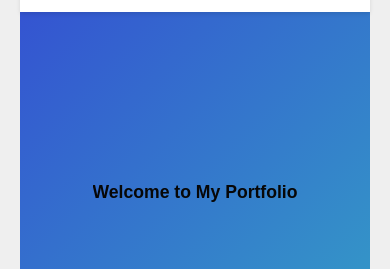
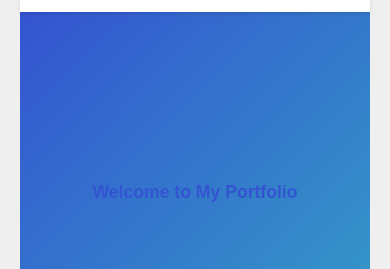
Before and after one commit to Stavin13/StavinFernandes, a plain HTML site: page index.html in a window 390 px wide. Shown: the part 144-413 px from the top of the page. Drawn offline with Linux system fonts and the light colour scheme.

Commit message:
Update portfolio styling and fix mobile responsiveness

```diff
--- a/main.js
+++ b/main.js
@@ -8,6 +8,8 @@ const nextButton = document.querySelector('.carousel-button.next');
 const dotsContainer = document.querySelector('.carousel-dots');
 const mobileMenuToggle = document.querySelector('.mobile-menu-toggle');
 const navLinks = document.querySelector('.nav-links');
+const typingIntro = document.querySelector('.typing-intro');
+const typingText = document.querySelector('.typing-text');
 
 // Add mobile detection
 const isMobile = /Android|webOS|iPhone|iPad|iPod|BlackBerry|IEMobile|Opera Mini/i.test(navigator.userAgent);
@@ -219,55 +221,47 @@ document.addEventListener('DOMContentLoaded', () => {
     });
 });
 
-// Typing Effect Configuration
-const typingConfig = {
-    intro: {
-        text: "Welcome to My Portfolio",
-        element: document.querySelector('.typing-intro'),
-        speed: isMobile ? 150 : 100
-    },
-    name: {
-        text: "Stavin Fernandes",
-        element: document.querySelector('.typing-text'),
-        speed: isMobile ? 150 : 100
-    }
+// Text Configuration
+const texts = {
+    intro: "Welcome to My Portfolio",
+    name: "Stavin Fernandes"
 };
 
-// Remove any existing typing effect related code/functions
-// and replace with this unified implementation
-function typeEffect(config, index, callback) {
-    if (!config.element) return; // Guard clause for missing elements
+// Typing Effect Function
+function typeText(element, text, delay = 100) {
+    if (!element) return;
 
-    const { text, element, speed } = config;
+    let index = 0;
+    element.textContent = ''; // Clear existing text
 
-    if (index < text.length) {
-        element.textContent += text.charAt(index);
-        setTimeout(() => typeEffect(config, index + 1, callback), speed);
-    } else if (callback) {
-        callback();
+    function type() {
+        if (index < text.length) {
+            element.textContent += text[index];
+            index++;
+            setTimeout(type, delay);
+        }
     }
+
+    type();
 }
 
 // Initialize Typing Effects
 document.addEventListener('DOMContentLoaded', () => {
-    // Remove any existing content
-    if (typingConfig.intro.element) typingConfig.intro.element.textContent = '';
-    if (typingConfig.name.element) typingConfig.name.element.textContent = '';
+    // Start intro typing
+    typeText(typingIntro, texts.intro, 100);
 
-    // Start intro typing
-    typeEffect(typingConfig.intro, 0, () => {
-        // Start name typing after intro completes
-        setTimeout(() => {
-            typeEffect(typingConfig.name, 0);
-        }, 1000);
-    });
+    // Start name typing after intro
+    setTimeout(() => {
+        typeText(typingText, texts.name, 150);
+    }, 2000);
 });
 
 // Mobile Menu Toggle
-mobileMenuToggle.addEventListener('click', () => {
-    navLinks.classList.toggle('active');
-    mobileMenuToggle.classList.toggle('active');
-});
+if (mobileMenuToggle && navLinks) {
+    mobileMenuToggle.addEventListener('click', () => {
+        navLinks.classList.toggle('active');
+    });
+}
 
 // Touch Events
 let xDown = null;
--- a/style.css
+++ b/style.css
@@ -5,7 +5,7 @@
     --color-accent: #D1345B;     /* Cerise */
     --color-background: #EFEFEF; /* Anti-flash white */
     --color-text: #070707;       /* Black */
-    --color-heading: #ffffff;    /* Deep Blue */
+    --color-heading: #1d3557;    /* Deep Blue */
     --color-card-bg: #ffffff;    /* White Card Background */
     --color-card-shadow: rgba(0, 0, 0, 0.1); /* Subtle Shadow */
     --transition: all 0.3s ease-in-out;
@@ -223,6 +223,7 @@ input:checked + .slider:before {
     font-weight: bold;
     line-height: 1.3;
     margin-bottom: var(--mobile-spacing);
+    color: var(--color-text);
 }
 
 @keyframes typing {
@@ -293,7 +294,7 @@ input:checked + .slider:before {
 .typing-intro {
     font-size: 1rem; /* Adjust font size */
     font-family: var(--font-secondary);
-    color: var (--color-primary);
+    color: var(--color-primary); /* Remove space after var */
     font-weight: bold;
     white-space: nowrap;
     overflow: hidden;
```
